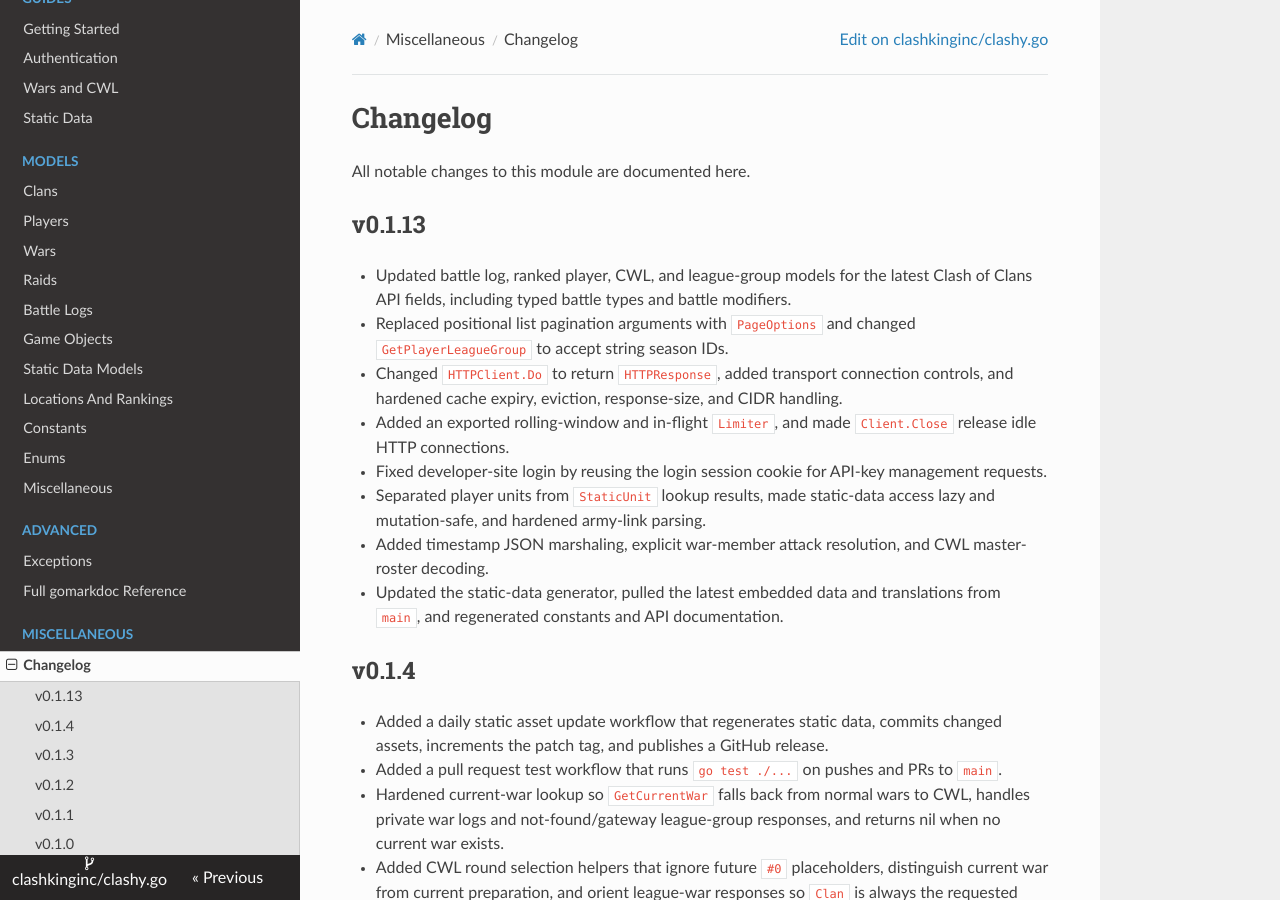
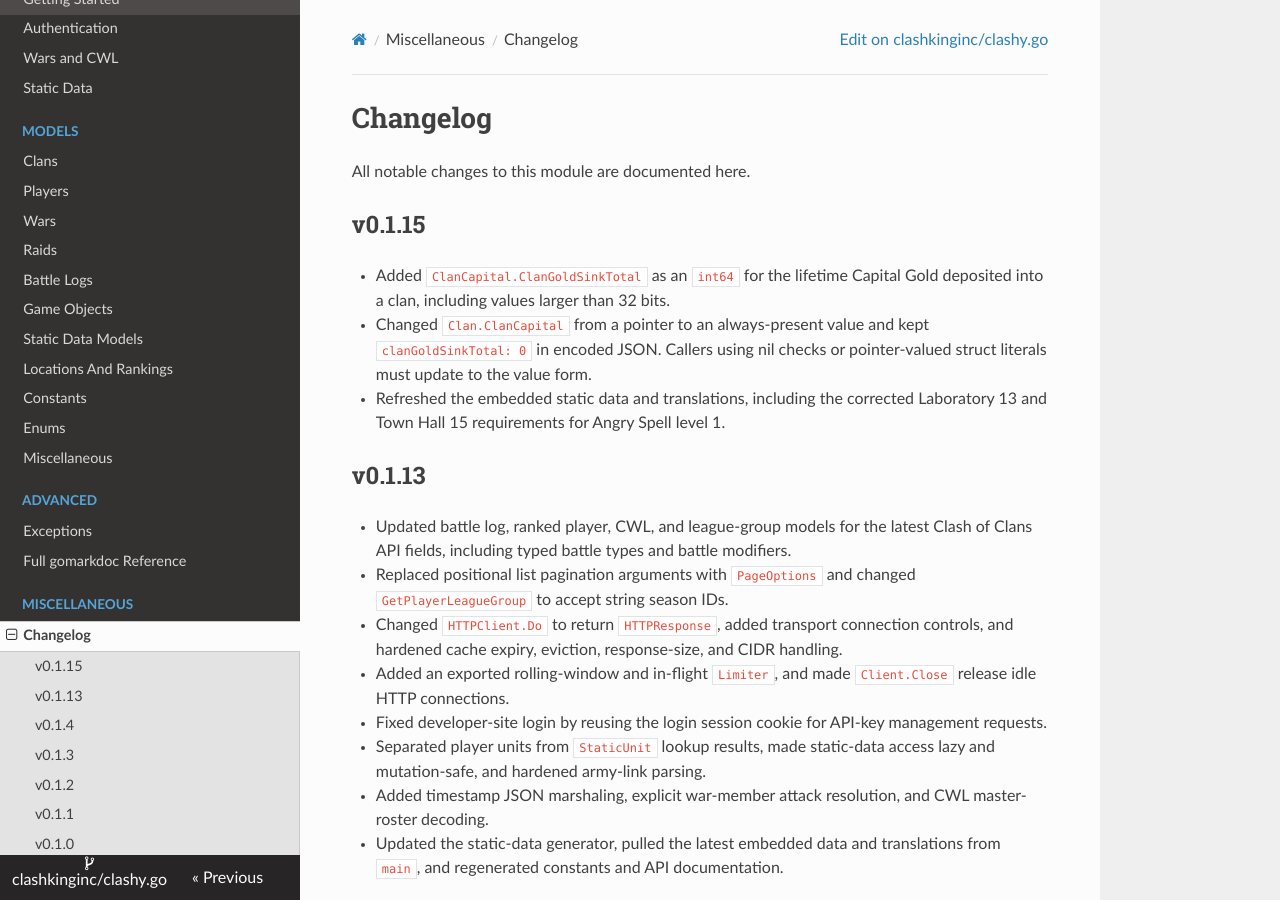
Before and after one commit to ClashKingInc/clashy.go, an MkDocs documentation site: the page built from docs/changelog.md, in a window 1280 px wide and 900 px high. Built offline with MkDocs 1.6.1, drawn with Linux system fonts in a browser that asks for light colours; nearby versions of some CDN libraries.

Commit message:
docs: add v0.1.15 changelog

```diff
--- a/docs/changelog.md
+++ b/docs/changelog.md
@@ -1,6 +1,12 @@
 # Changelog
 
 All notable changes to this module are documented here.
+
+## v0.1.15
+
+- Added `ClanCapital.ClanGoldSinkTotal` as an `int64` for the lifetime Capital Gold deposited into a clan, including values larger than 32 bits.
+- Changed `Clan.ClanCapital` from a pointer to an always-present value and kept `clanGoldSinkTotal: 0` in encoded JSON. Callers using nil checks or pointer-valued struct literals must update to the value form.
+- Refreshed the embedded static data and translations, including the corrected Laboratory 13 and Town Hall 15 requirements for Angry Spell level 1.
 
 ## v0.1.13
 
```
Also changed, not shown: CHANGELOG.md (+6 -0 lines).
